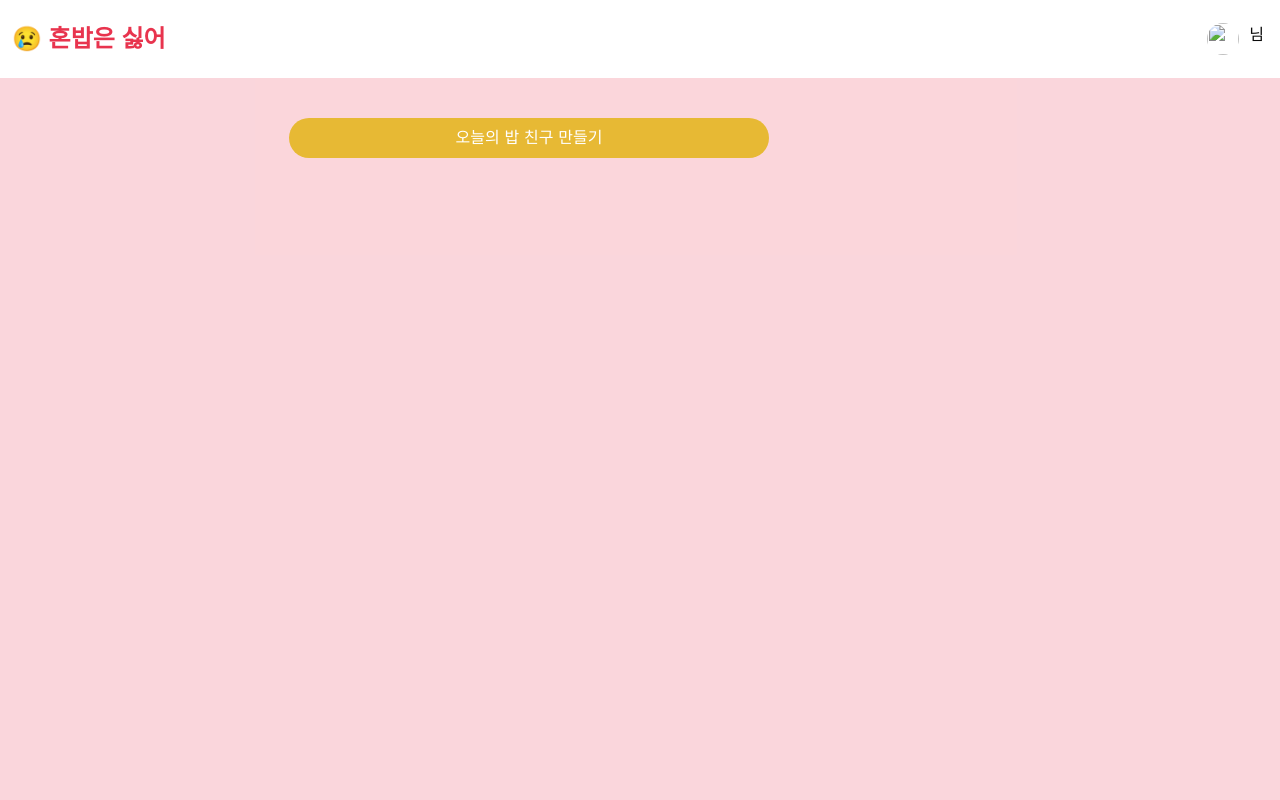
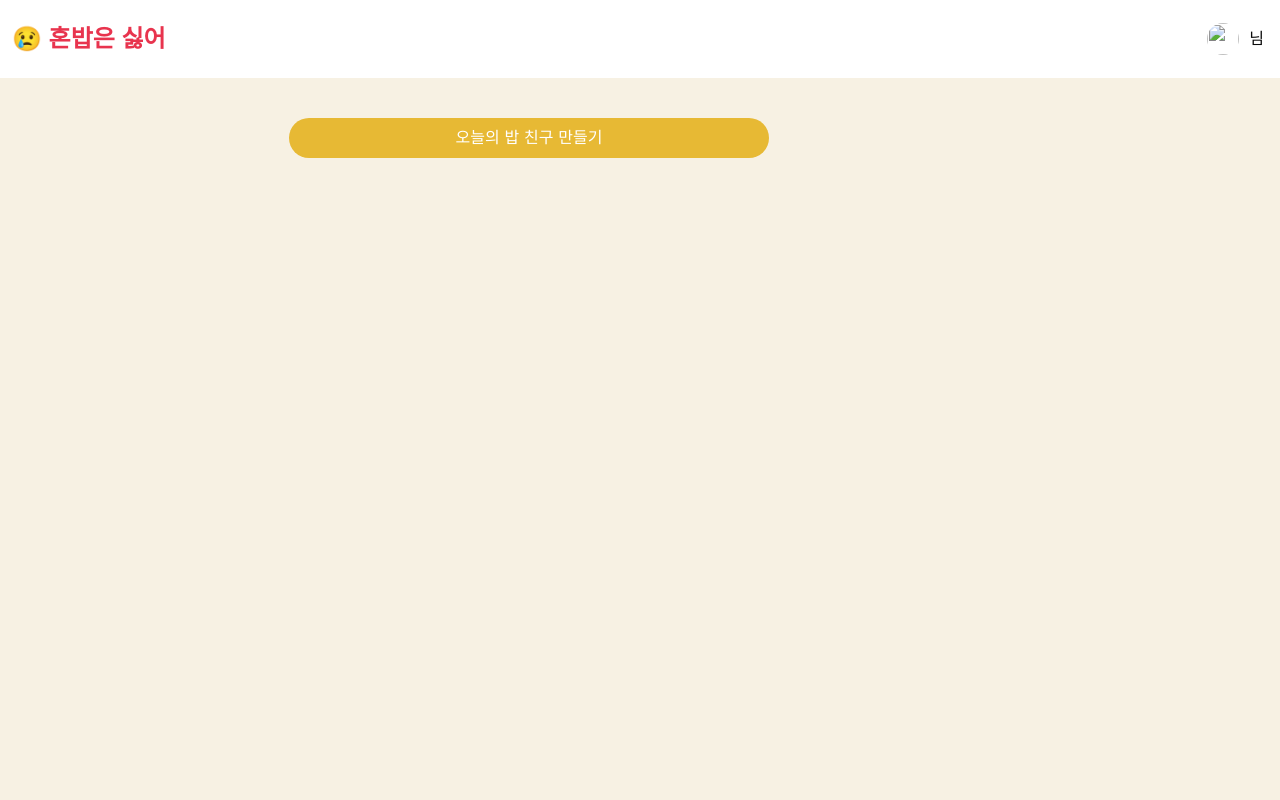
Before and after one commit to Luwin-Seo/No-Honbop, a Flask app: template templates/index.html in a window 1280 px wide. Run offline with Flask 2, Linux system fonts and the light colour scheme; the template is opened without the code that fills it, so the values that code supplies are empty; some web fonts are replaced.

Commit message:
수정 - 배경화면 수정

```diff
--- a/static/mystyle.css
+++ b/static/mystyle.css
@@ -3,7 +3,7 @@
 }
 
 body {
-    background-color: RGBA(232, 52, 78, 0.2);
+    background-color: #f7f1e3;
     min-height: 100vh;
       padding-top: 3.25rem;
 }
@@ -103,6 +103,7 @@ input::-webkit-calendar-picker-indicator {
 .media-left {
     display: flex;
     flex-direction: row;
+    align-items: center;
 }
 
 .media-left > .image {
```
